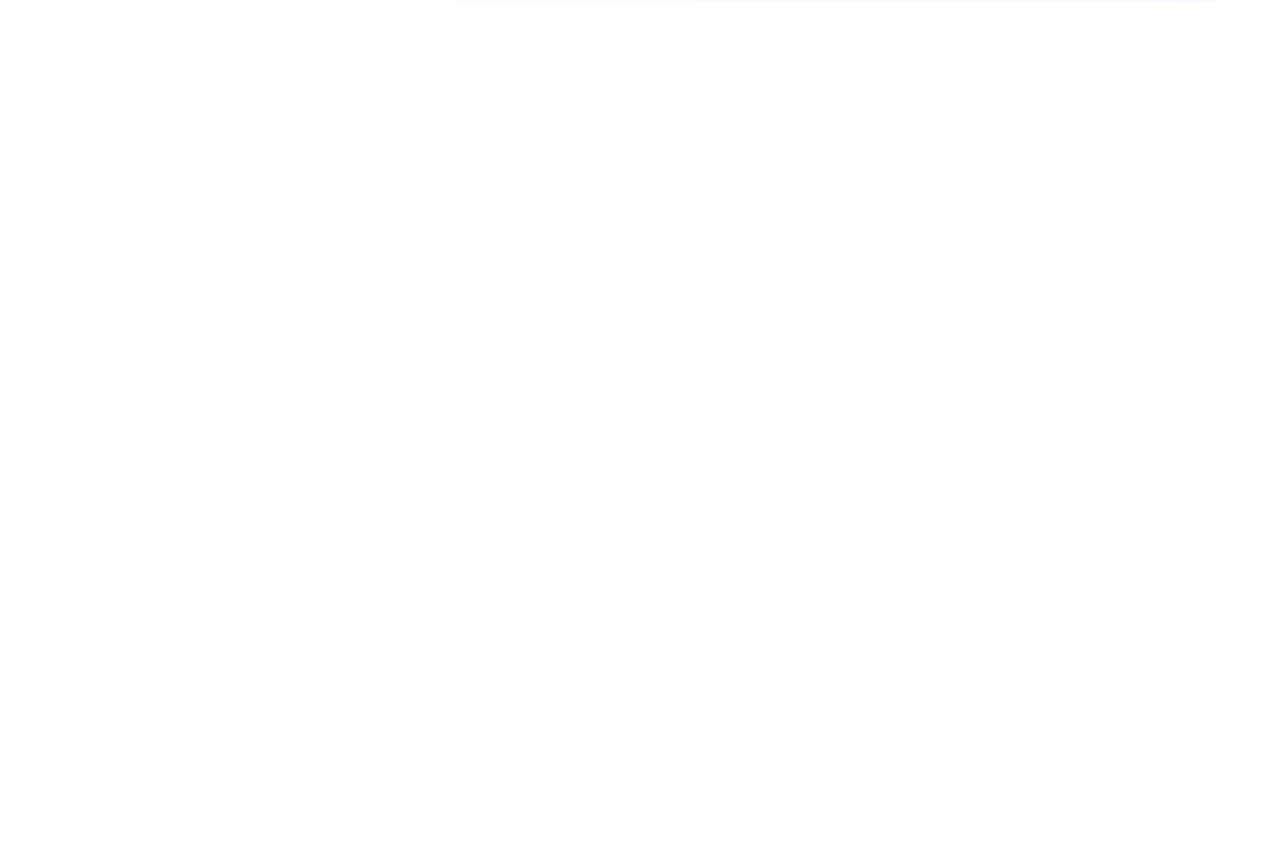
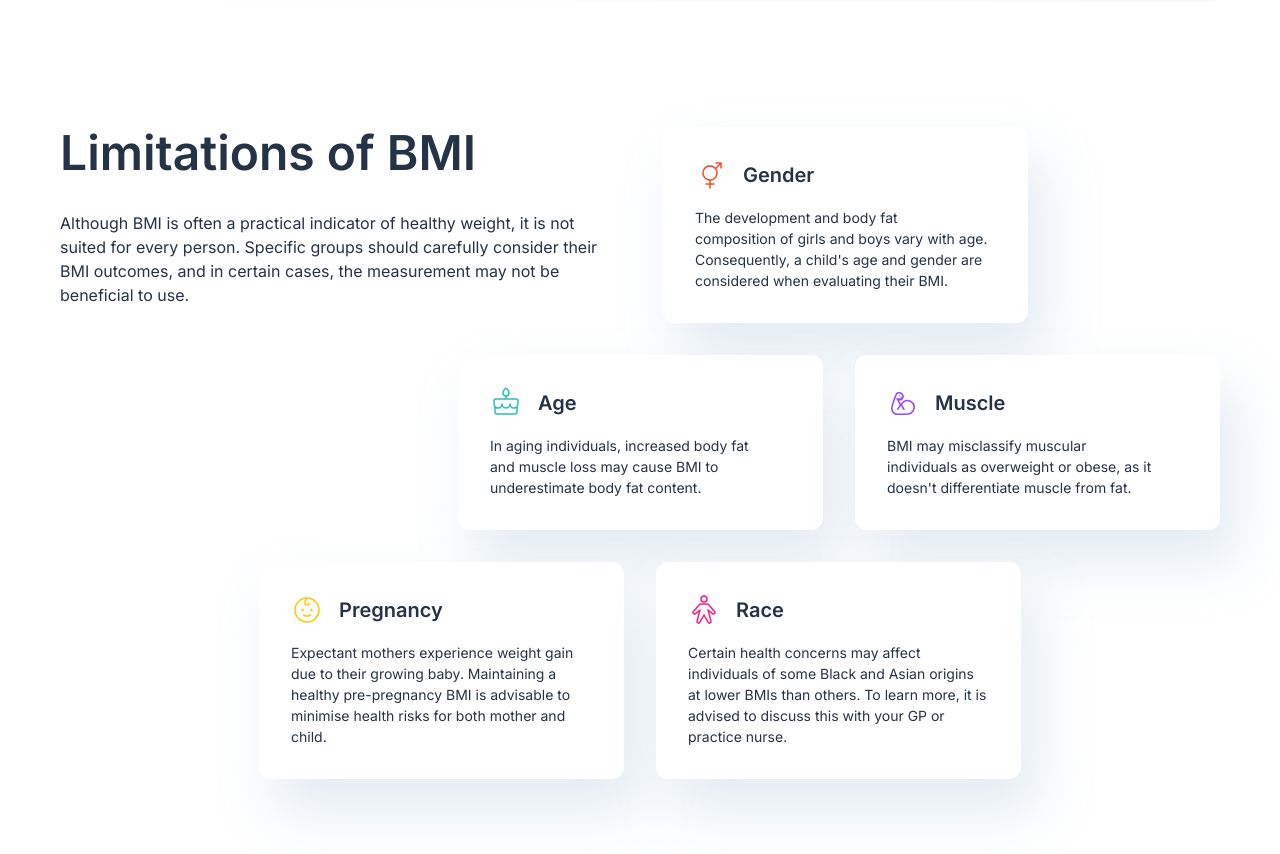
Before and after one commit to kobyrthr/bmi-calculator, a Next.js app: page / in a window 1280 px wide. Shown: the part 1900-2754 px from the top of the page. Before the commit the page ends 1912 px from the top, so only its background shows below. Built offline with nearby package versions, Linux system fonts and the light colour scheme.

Commit message:
add limits section

```diff
--- a/src/app/page.jsx
+++ b/src/app/page.jsx
@@ -7,6 +7,7 @@
 import HeroSection from '@/components/ui/hero-section';
 import BMIResultSection from '@/components/ui/bmi-result-section';
 import TipsSection from '@/components/ui/tips-section';
+import LimitsSection from '@/components/ui/limits-section';
 
 export default function Home() {
   const router = useRouter();
@@ -41,6 +42,7 @@
       <HeroSection />
       <BMIResultSection />
       <TipsSection />
+      <LimitsSection />
     </div>
   );
 }
--- /dev/null
+++ b/src/components/ui/limits-section.jsx
@@ -0,0 +1,96 @@
+import React from 'react';
+import Image from 'next/image';
+import IconGender from '@/../public/assets/images/icon-gender.svg';
+import IconAge from '@/../public/assets/images/icon-age.svg';
+import IconMuscle from '@/../public/assets/images/icon-muscle.svg';
+import IconPregnancy from '@/../public/assets/images/icon-pregnancy.svg';
+import IconRace from '@/../public/assets/images/icon-race.svg';
+import { Typography } from './typography';
+import { Card, CardContent } from './card';
+import parse from 'html-react-parser';
+
+const LimitCard = ({ item }) => {
+  const { icon, title, description } = item;
+  return (
+    <Card className="max-w-[365px]">
+      <CardContent className="max-[376px]:p-4 p-8">
+        <div className="flex items-center gap-4">
+          <Image src={icon} alt={title} height={32} weight={32} />
+          <Typography type="preset-5">{title}</Typography>
+        </div>
+        <Typography
+          preset="preset-6"
+          className="font-normal mt-4 max-w-[301px]"
+        >
+          {parse(description.replace(/\n/g, '<br>'))}
+        </Typography>
+      </CardContent>
+    </Card>
+  );
+};
+
+const LimitsSection = () => {
+  const limits = [
+    {
+      icon: IconGender,
+      title: 'Gender',
+      description:
+        "The development and body fat\n composition of girls and boys vary with age. Consequently, a child's age and gender are considered when evaluating their BMI.",
+    },
+    {
+      icon: IconAge,
+      title: 'Age',
+      description: `In aging individuals, increased body fat\n and muscle loss may cause BMI to underestimate body fat content.`,
+    },
+    {
+      icon: IconMuscle,
+      title: 'Muscle',
+      description:
+        "BMI may misclassify muscular\n individuals as overweight or obese, as it doesn't differentiate muscle from fat.",
+    },
+    {
+      icon: IconPregnancy,
+      title: 'Pregnancy',
+      description:
+        'Expectant mothers experience weight gain\n due to their growing baby. Maintaining a healthy pre-pregnancy BMI is advisable to minimise health risks for both mother and child.',
+    },
+    {
+      icon: IconRace,
+      title: 'Race',
+      description:
+        'Certain health concerns may affect\n individuals of some Black and Asian origins at lower BMIs than others. To learn more, it is advised to discuss this with your GP or practice nurse.',
+    },
+  ];
+
+  return (
+    <section className="flex flex-col items-center justify-center w-full relative py-[115px] px-[140px] ">
+      <div className="relative w-[1160px] min-h-[934px] h-full">
+        <div className="max-w-[564px] absolute left-0">
+          <Typography type="preset-2">Limitations of BMI</Typography>
+          <Typography type="preset-6" className="font-normal mt-8">
+            Although BMI is often a practical indicator of healthy weight, it is
+            not suited for every person. Specific groups should carefully
+            consider their BMI outcomes, and in certain cases, the measurement
+            may not be beneficial to use.
+          </Typography>
+        </div>
+
+        <div className="absolute right-0 w-full max-w-[961px] h-full flex flex-col items-end gap-8">
+          <div className=" self-end mr-48">
+            <LimitCard item={limits[0]} />
+          </div>
+          <div className="flex flex-row gap-8">
+            <LimitCard item={limits[1]} />
+            <LimitCard item={limits[2]} />
+          </div>
+          <div className="flex flex-row gap-8 self-start">
+            <LimitCard item={limits[3]} />
+            <LimitCard item={limits[4]} />
+          </div>
+        </div>
+      </div>
+    </section>
+  );
+};
+
+export default LimitsSection;
--- a/src/components/ui/tips-section.jsx
+++ b/src/components/ui/tips-section.jsx
@@ -35,7 +35,7 @@
       <div className="flex py-20.5 items-center justify-center gap-8 bg-linear-to-r from-white to-gradient-2/25 rounded-r-[35px] w-full">
         {tips.map((item) => (
           <div key={item.id} className="max-w-[365px]">
-            <Image src={item.icon} alt="icon-eating" height={64} width={64} />
+            <Image src={item.icon} alt={item.title} height={64} width={64} />
             <Typography type="preset-4" className="mt-12">
               {item.title}
             </Typography>
```
